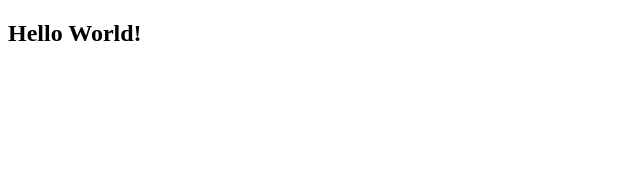
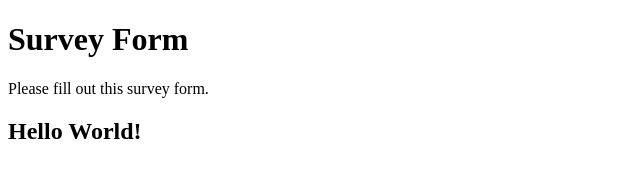
Before and after one commit to orlahdimzzy/oladimeji-hamid, a plain HTML site: page fcc-test-suite-template-master/index.html in a window 1280 px wide. Shown: the whole page, without its empty margins (0-640 px from the left). Drawn offline with Linux system fonts and the light colour scheme.

Commit message:
new header from oladimeji

```diff
--- a/fcc-test-suite-template-master/index.html
+++ b/fcc-test-suite-template-master/index.html
@@ -7,6 +7,10 @@
   </head>
 
   <body>
+    <header>
+<h1 id="title">Survey Form</h1>
+<p id="description">Please fill out this survey form.</p>
+</header>
     <h2>Hello World!</h2>
     <script src="https://cdn.freecodecamp.org/testable-projects-fcc/v1/bundle.js"></script>
 
```
